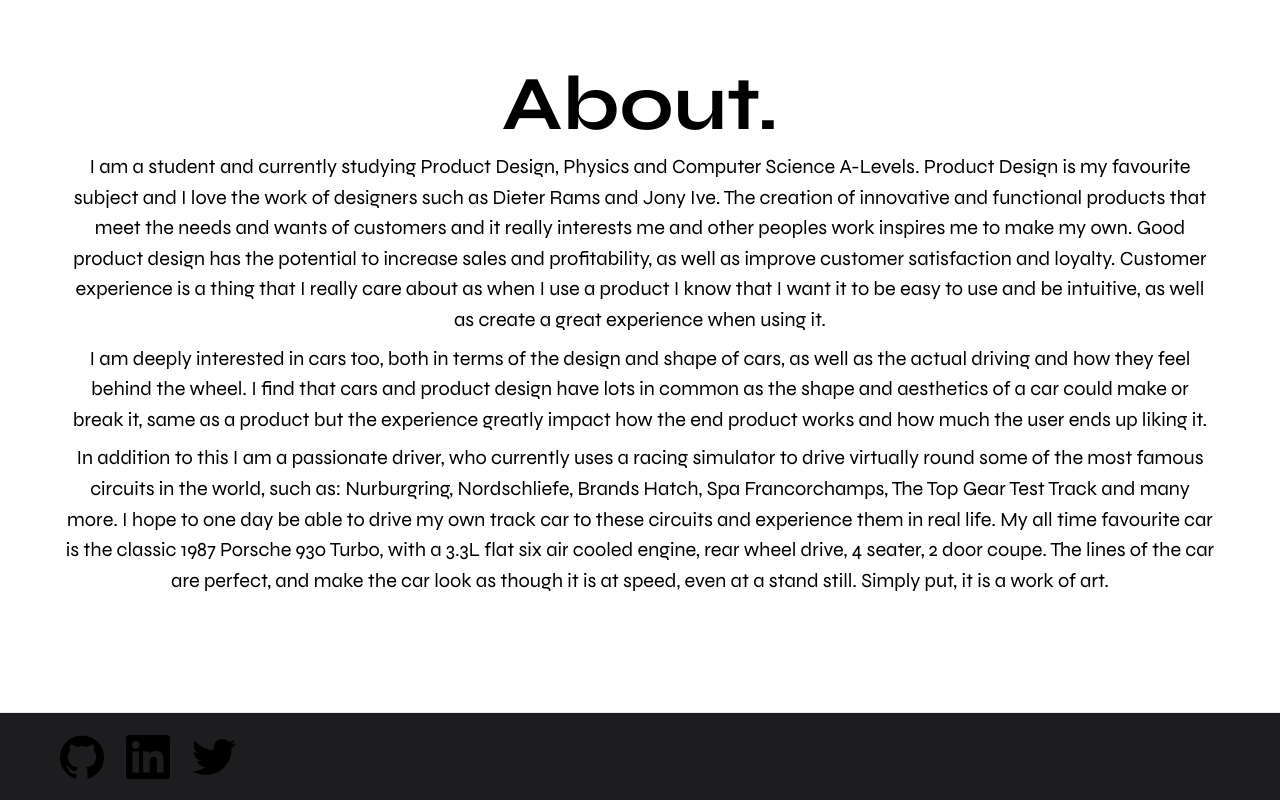
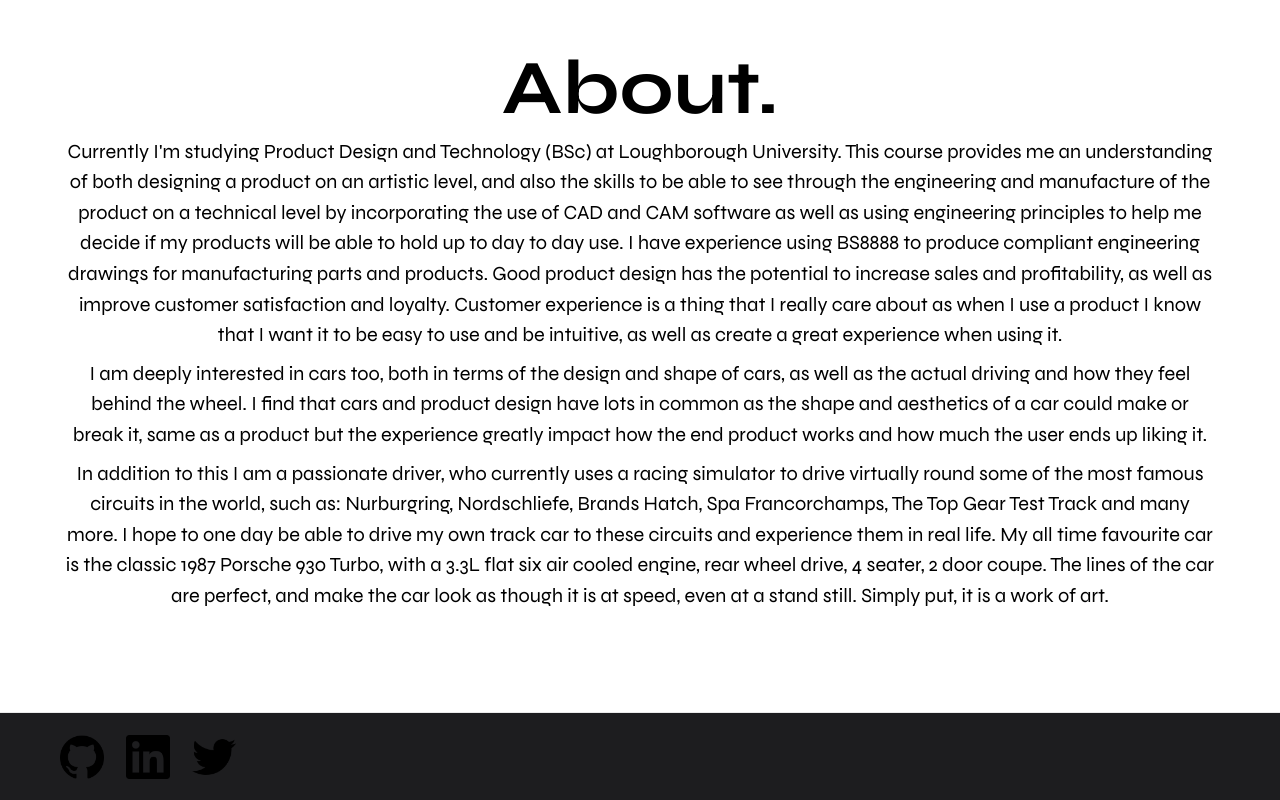
Before and after one commit to Magicoo51889/Jack-Foot-Website, a Next.js app: page /about in a window 1280 px wide. Shown: the part 800-1600 px from the top of the page. Built offline with nearby package versions, Linux system fonts and the light colour scheme.

Commit message:
Review text

```diff
--- a/pages/about.tsx
+++ b/pages/about.tsx
@@ -21,46 +21,50 @@
                 loading="lazy"
               /> */}
 
-              <figure className={styles.aboutImage}>
-              </figure>
+              <figure className={styles.aboutImage}></figure>
             </div>
           </div>
           <div className={styles.twoOneGridItem}>
             <div className={styles.gridChild}>
               <h1 className={styles.smallTitle}>About.</h1>
               <p className={styles.smallDescription}>
-                I am a student and currently studying Product Design, Physics and
-                Computer Science A-Levels. Product Design is my favourite subject
-                and I love the work of designers such as Dieter Rams and Jony Ive.
-                The creation of innovative and functional products that meet the
-                needs and wants of customers and it really interests me and other
-                peoples work inspires me to make my own. Good product design has
-                the potential to increase sales and profitability, as well as
-                improve customer satisfaction and loyalty. Customer experience is
-                a thing that I really care about as when I use a product I know
-                that I want it to be easy to use and be intuitive, as well as
-                create a great experience when using it.
+                Currently I'm studying Product Design and Technology (BSc) at
+                Loughborough University. This course provides me an
+                understanding of both designing a product on an artistic level,
+                and also the skills to be able to see through the engineering
+                and manufacture of the product on a technical level by
+                incorporating the use of CAD and CAM software as well as using
+                engineering principles to help me decide if my products will be
+                able to hold up to day to day use. I have experience using
+                BS8888 to produce compliant engineering drawings for
+                manufacturing parts and products. Good product design has the
+                potential to increase sales and profitability, as well as
+                improve customer satisfaction and loyalty. Customer experience
+                is a thing that I really care about as when I use a product I
+                know that I want it to be easy to use and be intuitive, as well
+                as create a great experience when using it.
               </p>
               <p className={styles.smallDescription}>
                 I am deeply interested in cars too, both in terms of the design
-                and shape of cars, as well as the actual driving and how they feel
-                behind the wheel. I find that cars and product design have lots in
-                common as the shape and aesthetics of a car could make or break
-                it, same as a product but the experience greatly impact how the
-                end product works and how much the user ends up liking it.
+                and shape of cars, as well as the actual driving and how they
+                feel behind the wheel. I find that cars and product design have
+                lots in common as the shape and aesthetics of a car could make
+                or break it, same as a product but the experience greatly impact
+                how the end product works and how much the user ends up liking
+                it.
               </p>
               <p className={styles.smallDescription}>
-                In addition to this I am a passionate driver, who currently uses a
-                racing simulator to drive virtually round some of the most famous
-                circuits in the world, such as: Nurburgring, Nordschliefe, Brands
-                Hatch, Spa Francorchamps, The Top Gear Test Track and many more. I
-                hope to one day be able to drive my own track car to these
-                circuits and experience them in real life. My all time favourite
-                car is the classic 1987 Porsche 930 Turbo, with a 3.3L flat six
-                air cooled engine, rear wheel drive, 4 seater, 2 door coupe. The
-                lines of the car are perfect, and make the car look as though it
-                is at speed, even at a stand still. Simply put, it is a work of
-                art.
+                In addition to this I am a passionate driver, who currently uses
+                a racing simulator to drive virtually round some of the most
+                famous circuits in the world, such as: Nurburgring,
+                Nordschliefe, Brands Hatch, Spa Francorchamps, The Top Gear Test
+                Track and many more. I hope to one day be able to drive my own
+                track car to these circuits and experience them in real life. My
+                all time favourite car is the classic 1987 Porsche 930 Turbo,
+                with a 3.3L flat six air cooled engine, rear wheel drive, 4
+                seater, 2 door coupe. The lines of the car are perfect, and make
+                the car look as though it is at speed, even at a stand still.
+                Simply put, it is a work of art.
               </p>
             </div>
           </div>
```
Also changed, not shown: pages/index.tsx (+10 -10 lines).
